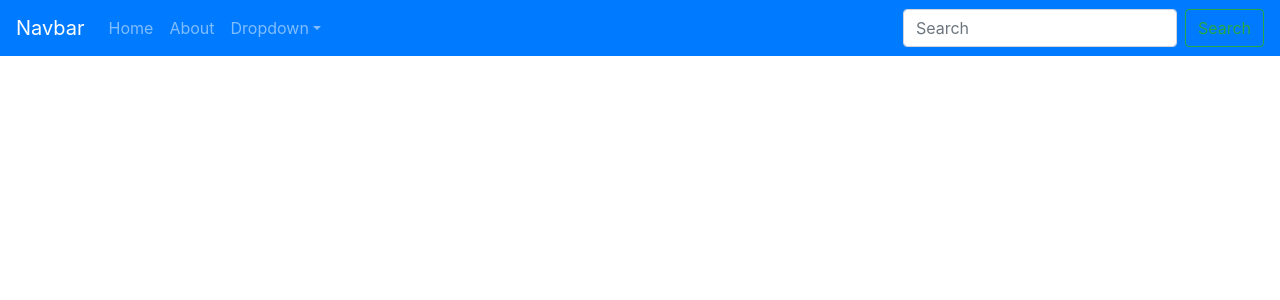
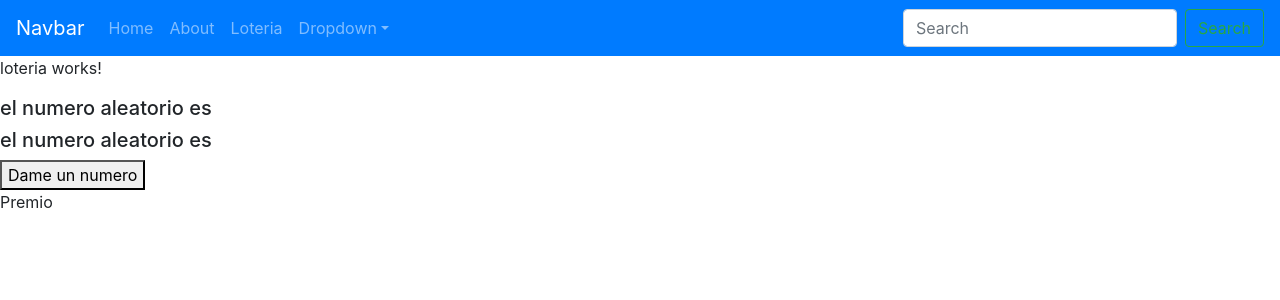
Before and after one commit to jaimesvlucas/prueba, an Angular app: page /loteria in a window 1280 px wide. Before the commit this address led to /. Shown: the top 300 px of the page. Built offline with nearby package versions, Linux system fonts and the light colour scheme.

Commit message:
Version 1.3 añadido 2 componentes nuevos y controlando rutas que no existen

```diff
--- a/src/app/app-routing.module.ts
+++ b/src/app/app-routing.module.ts
@@ -2,10 +2,13 @@ import { NgModule } from '@angular/core';
 import { Routes, RouterModule } from '@angular/router';
 import { HomeComponent } from './componentes/home/home.component';
 import { AboutComponent } from './componentes/about/about.component';
+import { LoteriaComponent } from './componentes/loteria/loteria.component';
 
 const routes: Routes = [
   {path: "", component:HomeComponent},
-  {path: "about", component:AboutComponent}
+  {path: "about", component:AboutComponent},
+  {path: "loteria", component:LoteriaComponent},
+  {path: "**", component:HomeComponent}
 ];
 
 @NgModule({
--- a/src/app/app.module.ts
+++ b/src/app/app.module.ts
@@ -7,13 +7,17 @@ import { HomeComponent } from './componentes/home/home.component';
 import { AboutComponent } from './componentes/about/about.component';
 import { FormsModule} from '@angular/forms';
 import { NavegacionComponent } from './componentes/navegacion/navegacion.component';
+import { LoteriaComponent } from './componentes/loteria/loteria.component';
+import { GenerarLoteriaComponent } from './componentes/generar-loteria/generar-loteria.component';
 
 @NgModule({
   declarations: [
     AppComponent,
     HomeComponent,
     AboutComponent,
-    NavegacionComponent
+    NavegacionComponent,
+    LoteriaComponent,
+    GenerarLoteriaComponent
   ],
   imports: [
     BrowserModule,
--- /dev/null
+++ b/src/app/componentes/generar-loteria/generar-loteria.component.html
@@ -0,0 +1 @@
+<h5>el  numero aleatorio es {{ digito}}</h5>
--- /dev/null
+++ b/src/app/componentes/generar-loteria/generar-loteria.component.ts
@@ -0,0 +1,21 @@
+import { Component, OnInit } from '@angular/core';
+
+@Component({
+  selector: 'app-generar-loteria',
+  templateUrl: './generar-loteria.component.html',
+  styleUrls: ['./generar-loteria.component.css']
+})
+export class GenerarLoteriaComponent implements OnInit {
+
+  digito: number;
+
+  constructor() { }
+
+  ngOnInit(): void {
+  }
+
+  generarNumeroAleatorio(): void{
+    this.digito=Math.floor(Math.random()*(10));
+  }
+
+}
--- /dev/null
+++ b/src/app/componentes/loteria/loteria.component.html
@@ -0,0 +1,7 @@
+<p>loteria works!</p>
+<app-generar-loteria #numero1></app-generar-loteria>
+<app-generar-loteria #numero2></app-generar-loteria>
+{{numero1.digito}} {{numero2.digito}}
+<button (click)="numero1.generarNumeroAleatorio(); numero2.generarNumeroAleatorio()">Dame un numero</button>
+<p *ngIf="(numero1.digito==numero2.digito)">Premio</p>
+<p *ngIf="(numero1.digito!=numero2.digito)">Fallaste</p>
--- /dev/null
+++ b/src/app/componentes/loteria/loteria.component.ts
@@ -0,0 +1,15 @@
+import { Component, OnInit } from '@angular/core';
+
+@Component({
+  selector: 'app-loteria',
+  templateUrl: './loteria.component.html',
+  styleUrls: ['./loteria.component.css']
+})
+export class LoteriaComponent implements OnInit {
+
+  constructor() { }
+
+  ngOnInit(): void {
+  }
+
+}
--- a/src/app/componentes/navegacion/navegacion.component.html
+++ b/src/app/componentes/navegacion/navegacion.component.html
@@ -9,6 +9,9 @@
             </li>
             <li class="nav-item">
                 <a class="nav-link" routerLinkActive routerLink="/about">About</a>
+            </li>
+            <li class="nav-item">
+                <a class="nav-link" routerLinkActive routerLink="/loteria">Loteria</a>
             </li>
             <li class="nav-item dropdown">
                 <a class="nav-link dropdown-toggle" href="#" id="dropdownId" data-toggle="dropdown" aria-haspopup="true" aria-expanded="false">Dropdown</a>
```
Also changed, not shown: src/app/componentes/generar-loteria/generar-loteria.component.css (added), src/app/componentes/loteria/loteria.component.css (added), 2 other files (tests, documents, lock files or other folders).
